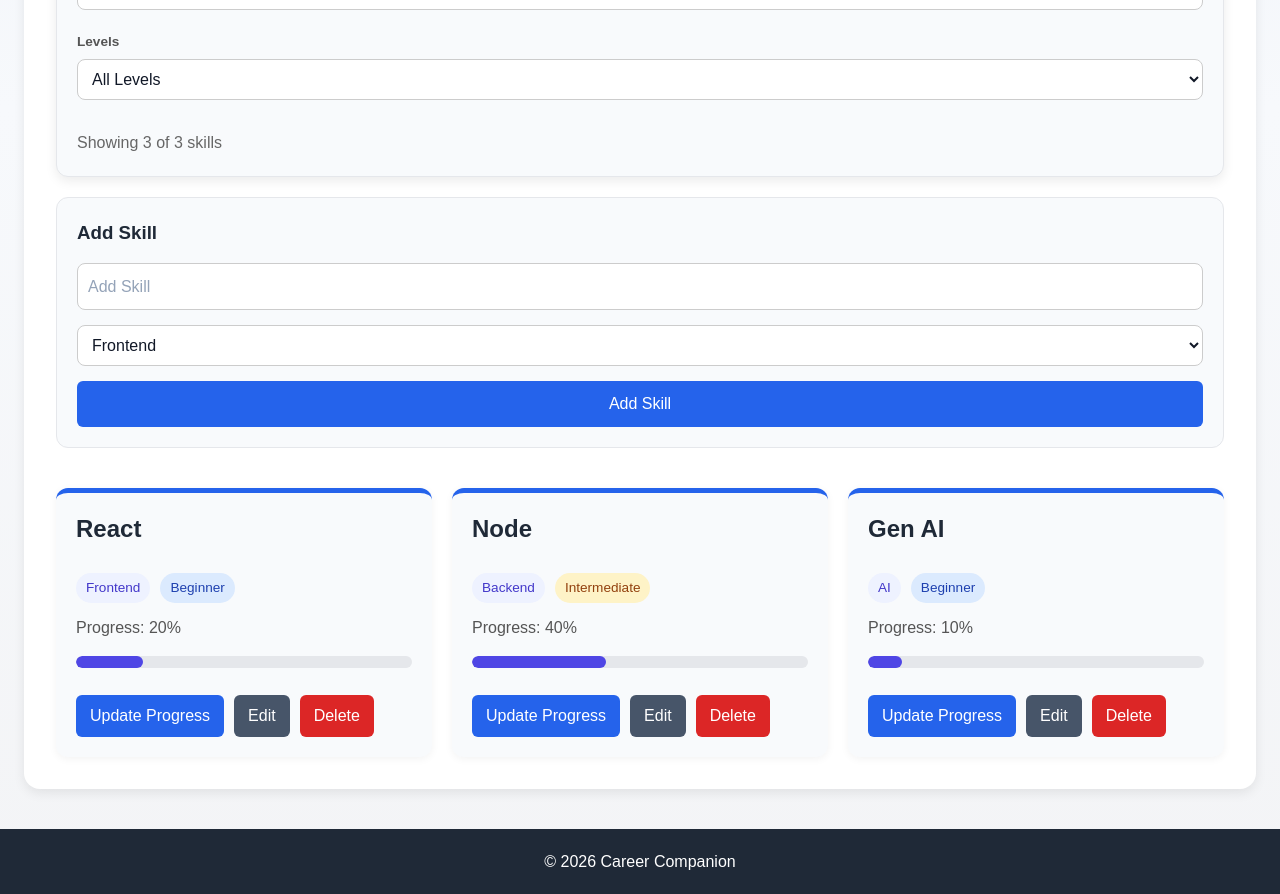
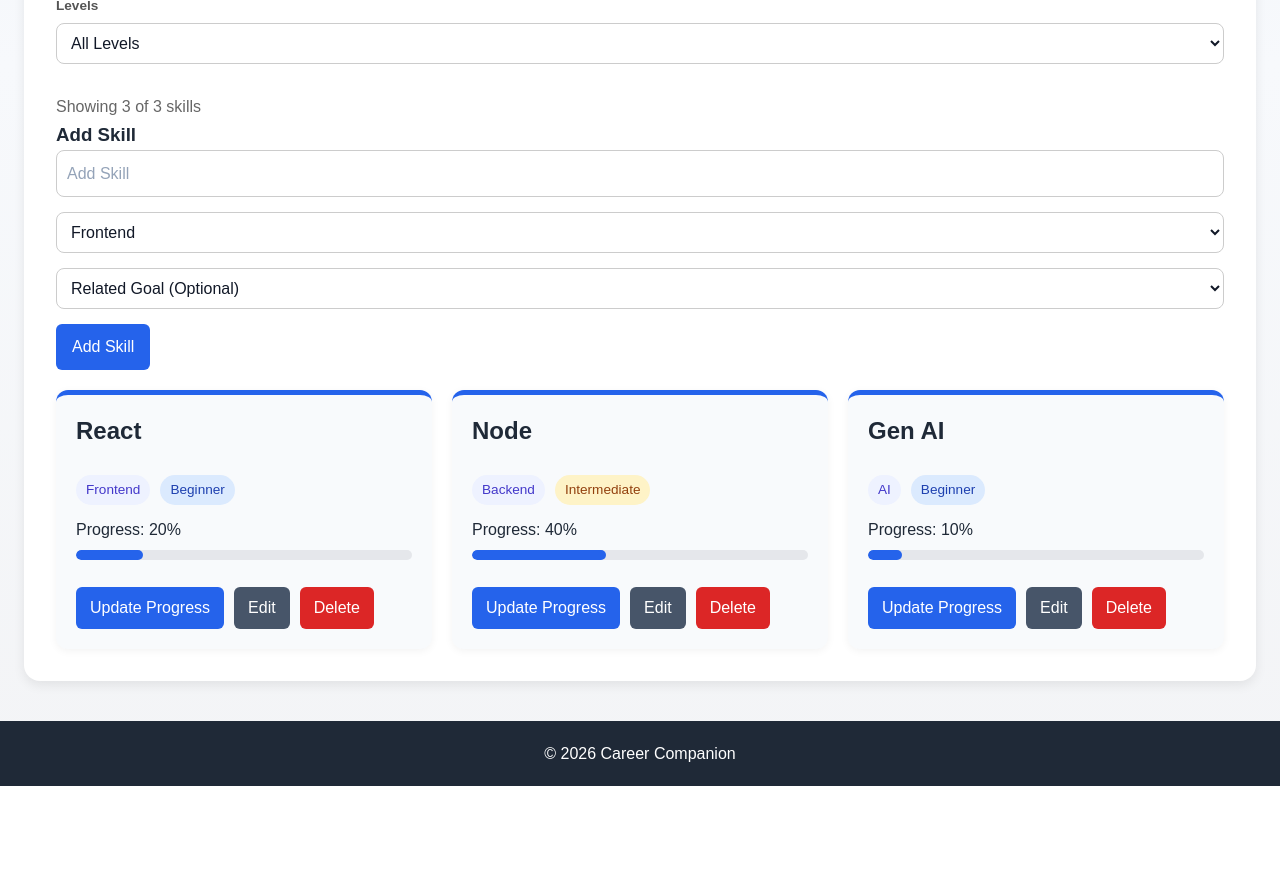
Before and after one commit to SriHarishVel/Career-Companion, a React (Vite) app in the folder frontend/: page /skills in a window 1280 px wide. Shown: the part 460-1354 px from the top of the page. After the commit the page ends 1246 px from the top, so only its background shows below. Built offline with nearby package versions, Linux system fonts and the light colour scheme.

Commit message:
Refactor entity cards into dedicated components

```diff
--- a/frontend/src/components/Card/index.jsx
+++ b/frontend/src/components/GoalCard/index.jsx
@@ -1,33 +1,29 @@
 import { useState } from "react";
-import "./index.css"
+import "./index.css";
 
-function Card({
+function GoalCard({
     id,
     title,
     progress,
     category,
-    level,
     goalType,
-    onProgress,
     priority,
-    onDelete,
-    onEdit,
     deadline,
     completed,
     parentGoalTitle,
-    childGoals = []
-}){
+    childGoals = [],
+    onProgress,
+    onDelete,
+    onEdit
+}) {
     const [isEditing, setIsEditing] = useState(false);
     const [editedTitle, setEditedTitle] = useState(title);
 
-    // Goals can pass a deadline; skills leave this empty.
     let daysLeft = null;
 
     if (deadline) {
         const today = new Date();
-
-        const deadlineDate =
-            new Date(deadline);
+        const deadlineDate = new Date(deadline);
 
         const difference =
             deadlineDate - today;
@@ -39,19 +35,21 @@ function Card({
     }
 
     return (
-
-        <div className={`card ${
+        <div
+            className={`card ${
                 completed
                     ? "completed-card"
-                    : "" }`}
+                    : ""
+            }`}
         >
-            {/* Switch between title editing and the normal card header. */}
             {isEditing ? (
                 <input
                     type="text"
                     value={editedTitle}
                     onChange={(e) =>
-                        setEditedTitle(e.target.value)
+                        setEditedTitle(
+                            e.target.value
+                        )
                     }
                 />
             ) : (
@@ -64,11 +62,9 @@ function Card({
                         </span>
                     )}
                 </div>
-                )
+            )}
 
-            }
             <div className="badges-row">
-                {/* Optional labels let the same card support goals and skills. */}
                 {category && (
                     <span className="category-badge">
                         {category}
@@ -83,14 +79,10 @@ function Card({
                     </span>
                 )}
 
-                {level && (
-                    <span className={`level-badge ${level.toLowerCase()}`}>
-                        {level}
-                    </span>
-                )}
-
                 {priority && (
-                    <span className={`priority-badge ${priority.toLowerCase()}`}>
+                    <span
+                        className={`priority-badge ${priority.toLowerCase()}`}
+                    >
                         {priority}
                     </span>
                 )}
@@ -124,11 +116,14 @@ function Card({
                     </div>
                 </div>
             )}
-            {
-                deadline && (
-                    // Show deadline details only for goal cards.
+
+            {deadline && (
                 <>
-                        <p> Deadline: {deadline} </p>
+                    <p>
+                        Deadline:
+                        {" "}
+                        {deadline}
+                    </p>
 
                     <p>
                         {daysLeft > 0
@@ -138,28 +133,31 @@ function Card({
                             : "Overdue"}
                     </p>
                 </>
-                )
-            }
+            )}
 
-            {
-                completed && (
-                    <p> Completed </p>
-                )
-            }
-
-           {!completed &&<p>Progress: {progress}%</p>}
+            {!completed && (
+                <p>
+                    Progress:
+                    {" "}
+                    {progress}%
+                </p>
+            )}
 
             <div className="progress-bar">
                 <div
                     className="progress-fill"
-                    style={{ width: `${progress}%` }}
-                ></div>
+                    style={{
+                        width:
+                            `${progress}%`
+                    }}
+                />
             </div>
 
             <div className="card-actions">
-                {/* Progress is disabled once a goal has reached completion. */}
                 <button
-                    onClick={() => onProgress(id)}
+                    onClick={() =>
+                        onProgress(id)
+                    }
                     disabled={completed}
                 >
                     {completed
@@ -167,13 +165,18 @@ function Card({
                         : "Update Progress"}
                 </button>
 
-                {/* Inline editing keeps card updates on the current page. */}
                 {isEditing ? (
                     <>
                         <button
                             onClick={() => {
-                                onEdit(id, editedTitle);
-                                setIsEditing(false);
+                                onEdit(
+                                    id,
+                                    editedTitle
+                                );
+
+                                setIsEditing(
+                                    false
+                                );
                             }}
                         >
                             Save
@@ -182,8 +185,13 @@ function Card({
                         <button
                             className="cancel-btn"
                             onClick={() => {
-                                setEditedTitle(title);
-                                setIsEditing(false);
+                                setEditedTitle(
+                                    title
+                                );
+
+                                setIsEditing(
+                                    false
+                                );
                             }}
                         >
                             Cancel
@@ -193,15 +201,20 @@ function Card({
                     <button
                         className="edit-btn"
                         onClick={() =>
-                            setIsEditing(true)
+                            setIsEditing(
+                                true
+                            )
                         }
                     >
                         Edit
                     </button>
                 )}
+
                 <button
                     className="delete-btn"
-                    onClick={() => onDelete(id)}
+                    onClick={() =>
+                        onDelete(id)
+                    }
                 >
                     Delete
                 </button>
@@ -210,4 +223,4 @@ function Card({
     );
 }
 
-export default Card;
+export default GoalCard;
--- /dev/null
+++ b/frontend/src/components/SkillCard/index.css
@@ -0,0 +1,173 @@
+/* Skill Card */
+
+.skill-card {
+    display: flex;
+    flex-direction: column;
+
+    background-color: #f8fafc;
+
+    border-top: 5px solid #2563eb;
+    border-radius: 12px;
+
+    margin-top: 20px;
+    padding: 20px;
+
+    height: max-content;
+
+    box-shadow:
+        0 2px 8px
+        rgba(0, 0, 0, 0.05);
+
+    transition:
+        transform 0.2s ease,
+        box-shadow 0.2s ease;
+}
+
+.skill-card:hover {
+    transform: translateY(-2px);
+
+    box-shadow:
+        0 6px 16px
+        rgba(0, 0, 0, 0.08);
+}
+
+/* Header */
+
+.skill-card-header {
+    min-height: 60px;
+}
+
+.skill-card-header h2 {
+    margin: 0;
+    line-height: 1.3;
+}
+
+/* Badges */
+
+.badges-row {
+    display: flex;
+    flex-wrap: wrap;
+
+    gap: 10px;
+
+    margin-bottom: 12px;
+
+    align-items: center;
+}
+
+.category-badge {
+    display: inline-block;
+
+    padding: 4px 10px;
+
+    background: #eef2ff;
+    color: #4338ca;
+
+    border-radius: 999px;
+
+    font-size: 0.85rem;
+    font-weight: 500;
+}
+
+.level-badge {
+    display: inline-block;
+
+    padding: 4px 10px;
+
+    border-radius: 999px;
+
+    font-size: 0.85rem;
+}
+
+.level-badge.beginner {
+    background: #dbeafe;
+    color: #1e40af;
+}
+
+.level-badge.intermediate {
+    background: #fef3c7;
+    color: #92400e;
+}
+
+.level-badge.advanced {
+    background: #ede9fe;
+    color: #4c1d95;
+}
+
+/* Related Goal */
+
+.related-goal-card {
+    background: #eff6ff;
+
+    border-left: 3px solid #2563eb;
+    border-radius: 8px;
+
+    padding: 8px 12px;
+
+    margin-bottom: 12px;
+}
+
+.related-goal-label {
+    font-size: 0.75rem;
+    font-weight: 600;
+
+    color: #64748b;
+
+    text-transform: uppercase;
+    letter-spacing: 0.5px;
+
+    margin-bottom: 4px;
+}
+
+.related-goal-title {
+    color: #1e293b;
+    font-weight: 500;
+}
+
+/* Progress */
+
+.progress-bar {
+    width: 100%;
+    height: 10px;
+
+    background: #e5e7eb;
+
+    border-radius: 999px;
+
+    overflow: hidden;
+}
+
+.progress-fill {
+    height: 100%;
+
+    background: #2563eb;
+
+    border-radius: 999px;
+
+    transition: width 0.3s ease;
+}
+
+/* Actions */
+
+.skill-card-actions {
+    display: flex;
+
+    gap: 10px;
+    flex-wrap: wrap;
+
+    margin-top: 12px;
+}
+
+.skill-card button {
+    background-color: #2563eb;
+    color: white;
+
+    border: none;
+    border-radius: 6px;
+
+    padding: 8px 14px;
+}
+
+.skill-card button:hover {
+    background-color: #1d4ed8;
+}
--- /dev/null
+++ b/frontend/src/components/SkillCard/index.jsx
@@ -0,0 +1,154 @@
+import { useState } from "react";
+import "./index.css";
+
+function SkillCard({
+    id,
+    title,
+    progress,
+    category,
+    level,
+    relatedGoalTitle,
+    onProgress,
+    onDelete,
+    onEdit
+}) {
+    const [isEditing, setIsEditing] = useState(false);
+    const [editedTitle, setEditedTitle] = useState(title);
+
+    return (
+        <div className="skill-card">
+
+            {isEditing ? (
+                <input
+                    type="text"
+                    value={editedTitle}
+                    onChange={(e) =>
+                        setEditedTitle(
+                            e.target.value
+                        )
+                    }
+                />
+            ) : (
+                <div className="skill-card-header">
+                    <h2>{title}</h2>
+                </div>
+            )}
+
+            <div className="badges-row">
+
+                {category && (
+                    <span className="category-badge">
+                        {category}
+                    </span>
+                )}
+
+                {level && (
+                    <span
+                        className={`level-badge ${level.toLowerCase()}`}
+                    >
+                        {level}
+                    </span>
+                )}
+
+            </div>
+
+            {relatedGoalTitle && (
+                <div className="related-goal-card">
+
+                    <div className="related-goal-label">
+                        Related Goal
+                    </div>
+
+                    <div className="related-goal-title">
+                        {relatedGoalTitle}
+                    </div>
+
+                </div>
+            )}
+
+            <p>
+                Progress: {progress}%
+            </p>
+
+            <div className="progress-bar">
+
+                <div
+                    className="progress-fill"
+                    style={{
+                        width: `${progress}%`
+                    }}
+                />
+
+            </div>
+
+            <div className="skill-card-actions">
+
+                <button
+                    onClick={() =>
+                        onProgress(id)
+                    }
+                >
+                    Update Progress
+                </button>
+
+                {isEditing ? (
+                    <>
+                        <button
+                            onClick={() => {
+                                onEdit(
+                                    id,
+                                    editedTitle
+                                );
+
+                                setIsEditing(
+                                    false
+                                );
+                            }}
+                        >
+                            Save
+                        </button>
+
+                        <button
+                            className="cancel-btn"
+                            onClick={() => {
+                                setEditedTitle(
+                                    title
+                                );
+
+                                setIsEditing(
+                                    false
+                                );
+                            }}
+                        >
+                            Cancel
+                        </button>
+                    </>
+                ) : (
+                    <button
+                        className="edit-btn"
+                        onClick={() =>
+                            setIsEditing(
+                                true
+                            )
+                        }
+                    >
+                        Edit
+                    </button>
+                )}
+
+                <button
+                    className="delete-btn"
+                    onClick={() =>
+                        onDelete(id)
+                    }
+                >
+                    Delete
+                </button>
+
+            </div>
+
+        </div>
+    );
+}
+
+export default SkillCard;
--- a/frontend/src/data/skills.js
+++ b/frontend/src/data/skills.js
@@ -6,6 +6,7 @@ const initialSkills = [
         category: "Frontend",
         level: "Beginner",
         progress: 20,
+        secondaryGoalId: null,
         lastUpdated: Date.now()
     },
     {
@@ -14,6 +15,7 @@ const initialSkills = [
         category: "Backend",
         level: "Intermediate",
         progress: 40,
+        secondaryGoalId: null,
         lastUpdated: Date.now()
     },
     {
@@ -22,6 +24,7 @@ const initialSkills = [
         category: "AI",
         level: "Beginner",
         progress: 10,
+        secondaryGoalId: null,
         lastUpdated: Date.now()
     }
 ];
--- a/frontend/src/pages/Skills/index.jsx
+++ b/frontend/src/pages/Skills/index.jsx
@@ -1,5 +1,5 @@
 import { useState, useEffect } from "react";
-import Card from "../../components/Card";
+import SkillCard from "../../components/SkillCard";
 import initialSkills from "../../data/skills";
 import SearchSortBar from "../../components/SearchSortBar";
 import ConfirmModal from "../../components/ConfirmModal";
@@ -15,6 +15,7 @@ function Skills() {
     const [levelFilter, setLevelFilter] = useState("All");
     const [showDeleteModal, setShowDeleteModal] = useState(false);
     const [selectedSkillId, setSelectedSkillId] = useState(null);
+    const [secondaryGoalId,setSecondaryGoalId] = useState("");
     const [skills, setSkills] = useState(() => {
         // Load saved skills first so user changes stay after refresh.
         const savedSkills =
@@ -99,12 +100,15 @@ function Skills() {
                 category: newCategory,
                 level: "Beginner",
                 progress: 0,
+                secondaryGoalId:
+                    secondaryGoalId || null,
                 lastUpdated: Date.now()
             }
         ]);
 
         setNewSkill("");
         setNewCategory("Frontend");
+        setSecondaryGoalId("");
     }
 
     function editSkill(
@@ -208,14 +212,36 @@ function Skills() {
             return 0;
         });
 
+    const goals =
+        JSON.parse(
+            localStorage.getItem("goals")
+        ) || [];
+
+    const secondaryGoalOptions =
+        goals.filter(
+            goal =>
+                goal.goalType ===
+                "Secondary"
+        );
+
+    function getGoalTitle(goalId) {
+        const goal = goals.find(
+            goal => goal.id === goalId
+        );
+
+        return goal
+            ? goal.title
+            : null;
+    }
+
     return (
         <div className="container">
 
             {/* Page Title */}
             <h1>Skills</h1>
 
-            {/* Filters Card */}
-            <div className="filters-card">
+            {/* Filters SkillCard */}
+            <div className="filters-SkillCard">
 
                 <h3>Filters</h3>
 
@@ -327,6 +353,7 @@ function Skills() {
                         </option>
                     </select>
 
+
                 </div>
 
                 <p className="skill-counter">
@@ -335,8 +362,8 @@ function Skills() {
 
             </div>
 
-            {/* Add Skill Card */}
-            <div className="add-skill-card">
+            {/* Add Skill SkillCard */}
+            <div className="add-skill-SkillCard">
 
                 <h3>Add Skill</h3>
 
@@ -390,6 +417,30 @@ function Skills() {
                     </p>
                 )}
 
+                <select
+                    value={secondaryGoalId}
+                    onChange={(e) =>
+                        setSecondaryGoalId(
+                            Number(e.target.value)
+                        )
+                    }
+                >
+                    <option value="">
+                        Related Goal (Optional)
+                    </option>
+
+                    {secondaryGoalOptions.map(
+                        goal => (
+                            <option
+                                key={goal.id}
+                                value={goal.id}
+                            >
+                                {goal.title}
+                            </option>
+                        )
+                    )}
+                </select>
+
                 <button
                     onClick={
                         addSkill
@@ -405,7 +456,7 @@ function Skills() {
 
                 {filteredSkills.length > 0 ? (
                     filteredSkills.map(skill => (
-                        <Card
+                        <SkillCard
                             key={skill.id}
                             id={skill.id}
                             title={skill.title}
@@ -413,6 +464,7 @@ function Skills() {
                             category={skill.category}
                             level={skill.level}
                             onProgress={handleProgress}
+                            relatedGoalTitle={getGoalTitle(skill.secondaryGoalId)}
                             onDelete={(skillId) => {
                                 setSelectedSkillId(skillId);
                                 setShowDeleteModal(true);
```
Also changed, not shown: frontend/src/data/applications.js (added, +32 -0 lines), frontend/src/pages/Goals/index.jsx (+8 -8 lines), frontend/src/components/GoalCard/index.css (renamed from frontend/src/components/Card/index.css), frontend/src/pages/Applications/index.css (added), frontend/src/pages/Applications/index.jsx (added). Lines whose indentation alone changed are shown as unchanged.
